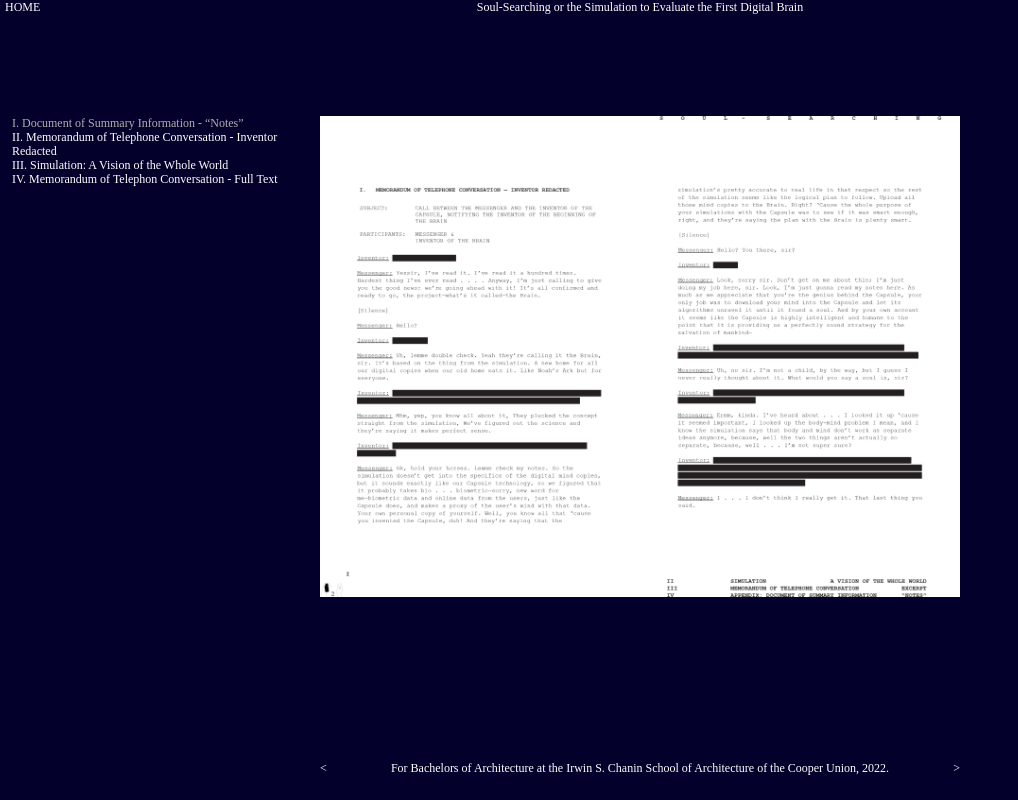
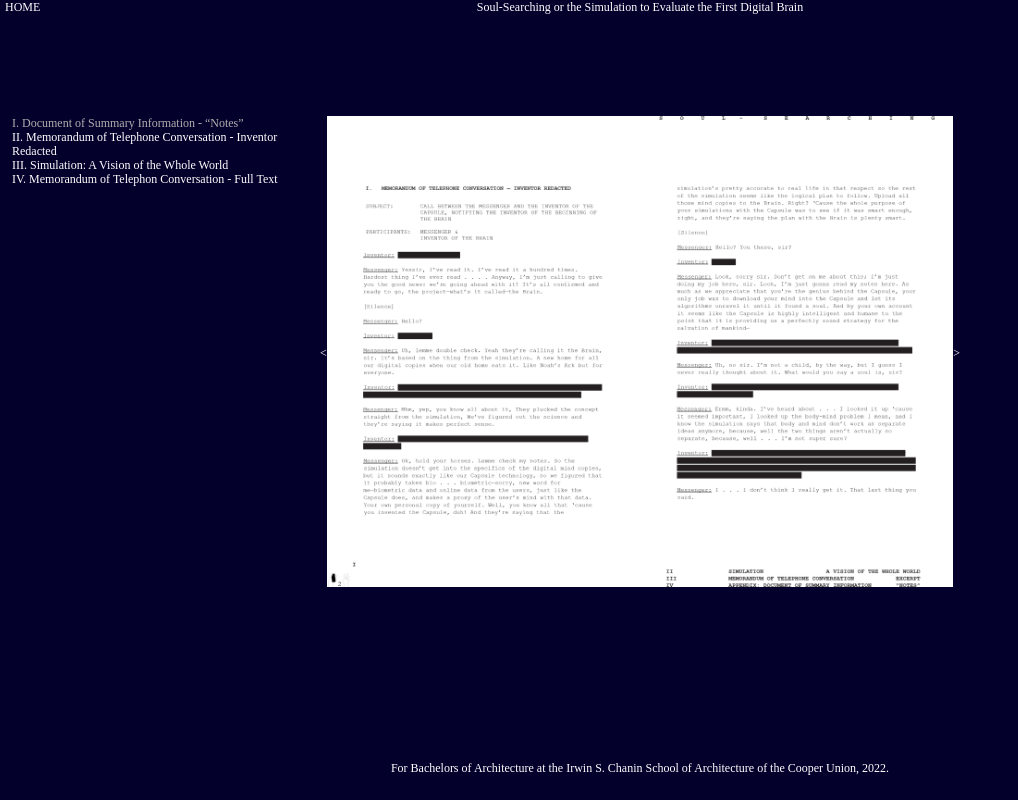
Before and after one commit to Krchow/Krchow.github.io, a plain HTML site: page thesis1.html in a window 1280 px wide. Shown: the whole page, without its empty margins (0-1018 px from the left). Drawn offline with Linux system fonts and the light colour scheme.

Commit message:
fixed arrows and content display for thesis pages

```diff
--- a/thesis.css
+++ b/thesis.css
@@ -97,12 +97,21 @@
 
 .body-section--content-container {
     display: flex;
+    flex-direction: row;
+    justify-content: space-between;
+    align-items: center;
+
+    width: 100%;
+}
+
+.body-section--content {
+    display: flex;
     flex-direction: column;
     justify-content: flex-start;
     align-items: flex-start;
 }
 
-.body-section--content-container > * {
+.body-section--content > * {
     margin-bottom: 25px;
 }
 
@@ -135,8 +144,8 @@
 .footer {
     display: flex;
     flex-direction: row;
-    justify-content: space-between;
-    align-items: flex-start;
+    justify-content: center;
+    align-items: center;
 
     width: 100%;
     margin-bottom: 25px;
--- a/thesis1.html
+++ b/thesis1.html
@@ -41,23 +41,23 @@
             </div>
             <div id="section2" class="body-section">
                 <div class="body-section--content-container">
+                    <a class="body-links" href="thesis-landing.html">
+                        <
+                    </a>
                     <a href="https://drive.google.com/file/d/1N2HHcmgQo0jte1qXUHKqtDA9sqv7Pb9I/view?usp=sharing" target="_blank">
                         <img class="body-section--image" src="assets/Thesis/soul-script-spreads.png" alt="Soul Script Spreads">
+                    </a>
+                    <a class="body-links" href="thesis2.html">
+                        >
                     </a>
                 </div>
                 <!-- this is the row container for the footer, everything inside this class
                     will be in the row container -->
                 <div class="footer">
-                    <a class="body-links" href="thesis-landing.html">
-                        <
-                    </a>
                     <p class="body-section--paragraph">
                         For Bachelors of Architecture at the Irwin S. Chanin School of
                         Architecture of the Cooper Union, 2022.
                     </p>
-                    <a class="body-links" href="thesis2.html">
-                        >
-                    </a>
                 </div>
             </div>
         </div>
```
Also changed, not shown: thesis-landing.html (+5 -3 lines), thesis2.html (+6 -6 lines), thesis3.html (+6 -6 lines), thesis4.html (+3 -3 lines).
